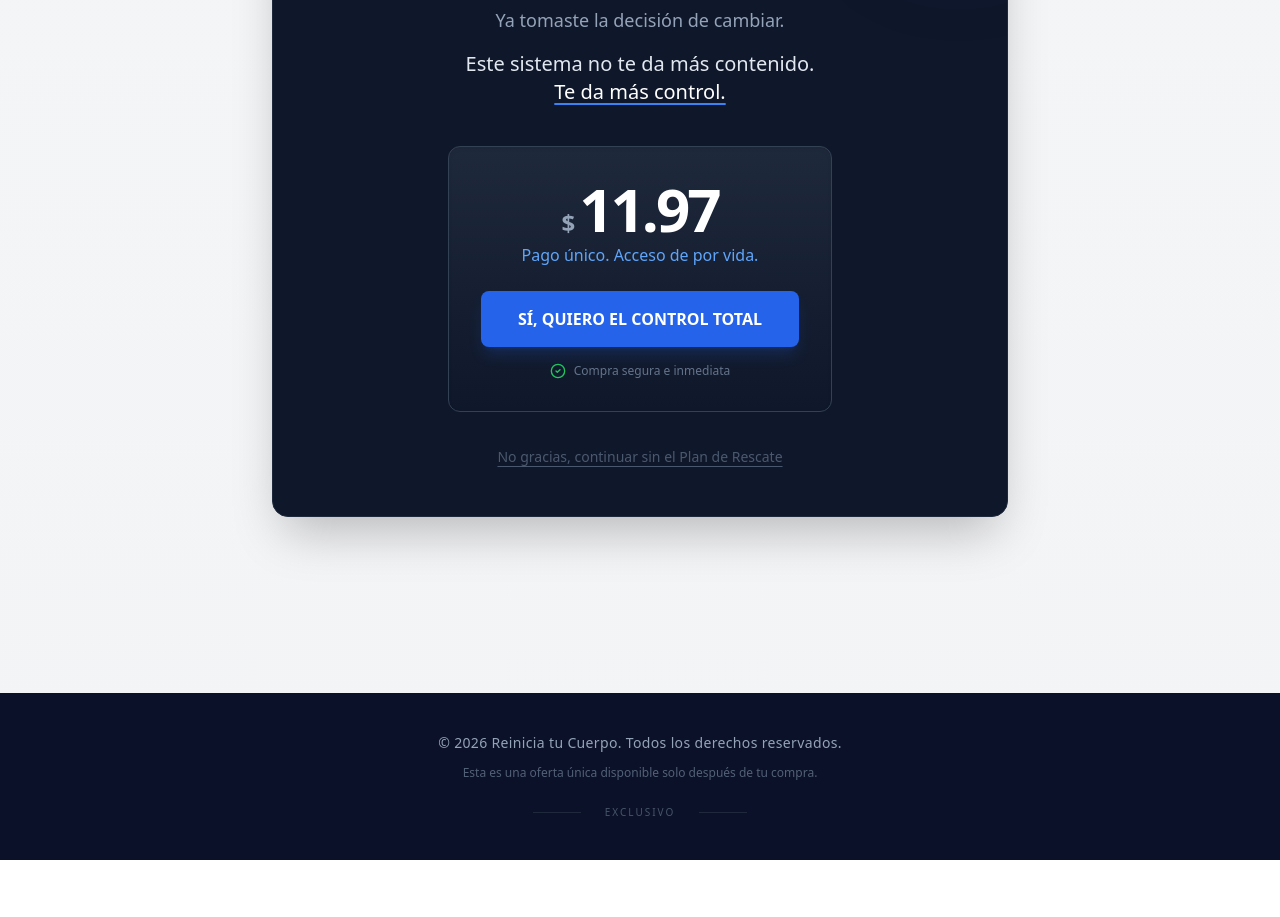
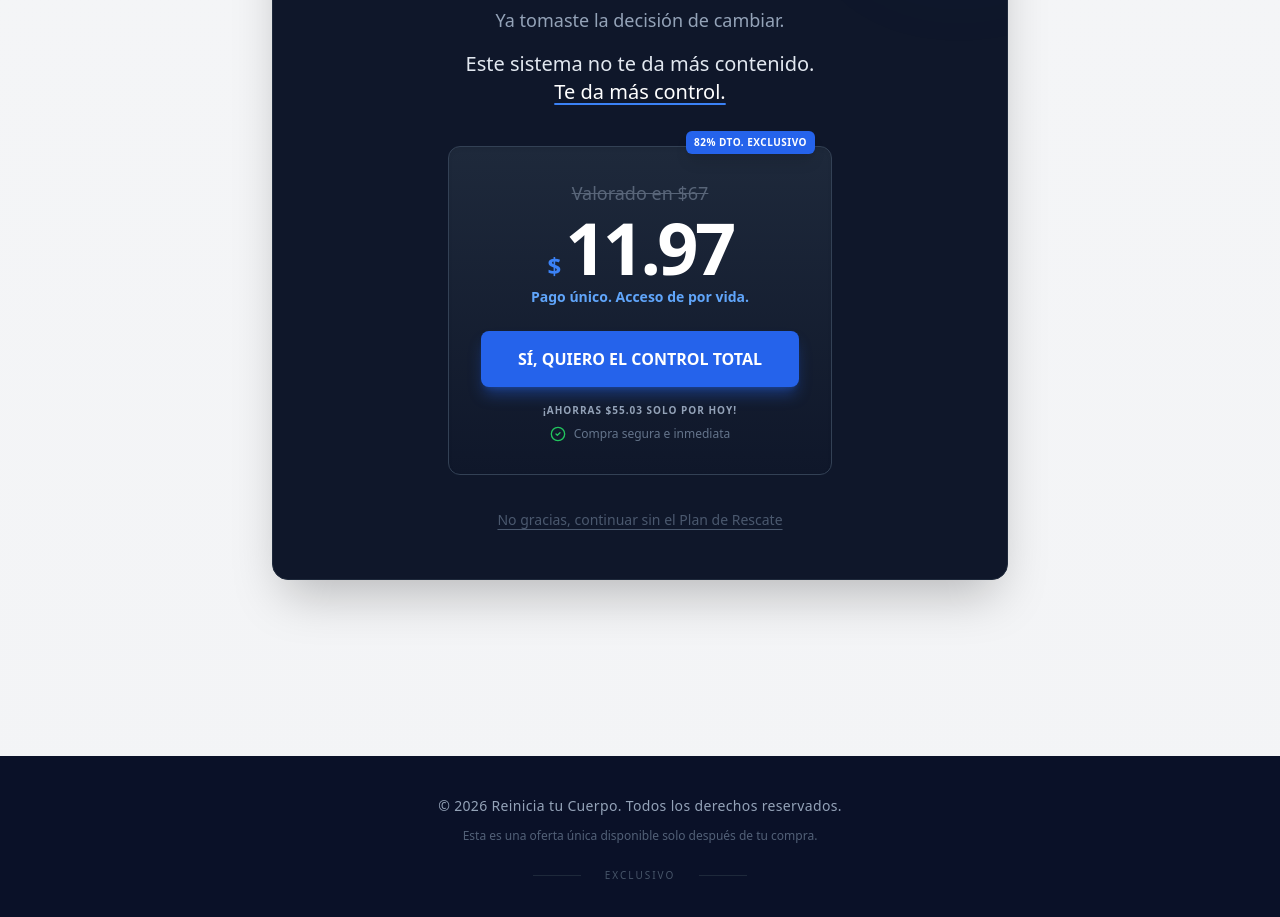
Before and after one commit to iambraightondev/upsell-sales-page, a React (Vite) app: page / in a window 1280 px wide. Shown: the part 4780-5697 px from the top of the page. Before the commit the page ends 5640 px from the top, so only its background shows below. Built offline with nearby package versions, Linux system fonts and the light colour scheme.

Commit message:
add price

```diff
--- a/src/components/Closing.tsx
+++ b/src/components/Closing.tsx
@@ -38,24 +38,42 @@ export function Closing() {
           </div>
 
           {/* Card del Precio */}
-          <div className="mx-auto inline-flex flex-col items-center justify-center p-8 bg-gradient-to-b from-slate-800 to-slate-900 border border-slate-700 rounded-xl shadow-inner w-full max-w-sm">
+          <div className="relative mx-auto inline-flex flex-col items-center justify-center p-8 bg-gradient-to-b from-slate-800 to-slate-900 border border-slate-700 rounded-xl shadow-inner w-full max-w-sm">
+
+            {/* Badge de Descuento Flotante */}
+            <div className="absolute -top-4 right-4 bg-blue-600 text-white text-[10px] font-bold px-2 py-1 rounded-md shadow-lg tracking-wider">
+              82% DTO. EXCLUSIVO
+            </div>
+
+            {/* Precio Anterior Tacho */}
+            <div className="flex items-center gap-2 mb-1 opacity-50">
+              <span className="text-slate-400 line-through text-lg font-medium">Valorado en $67</span>
+            </div>
+
+            {/* Precio Actual */}
             <div className="flex items-baseline gap-1 mb-1">
-              <span className="text-2xl font-bold text-slate-400">$</span>
-              <span className="text-6xl font-black text-white tracking-tighter">11.97</span>
+              <span className="text-2xl font-bold text-blue-500">$</span>
+              <span className="text-7xl font-black text-white tracking-tighter">11.97</span>
             </div>
-            <p className="text-blue-400 font-medium mb-6">Pago único. Acceso de por vida.</p>
+
+            <p className="text-blue-400 text-sm font-semibold mb-6">Pago único. Acceso de por vida.</p>
 
             <button
               onClick={handleAccept}
-              className="w-full py-4 px-6 bg-blue-600 hover:bg-blue-500 text-white font-bold rounded-lg transition-all transform hover:scale-[1.05] active:scale-[0.98] shadow-lg shadow-blue-600/20"
+              className="w-full py-4 px-6 bg-blue-600 hover:bg-blue-500 text-white font-extrabold rounded-lg transition-all transform hover:scale-[1.05] active:scale-[0.98] shadow-lg shadow-blue-600/40"
             >
               SÍ, QUIERO EL CONTROL TOTAL
             </button>
 
-            <p className="mt-4 text-xs text-slate-500 flex items-center gap-2">
-              <CheckCircle2 className="w-4 h-4 text-green-500" />
-              Compra segura e inmediata
-            </p>
+            <div className="mt-4 flex flex-col items-center gap-2">
+              <p className="text-[10px] text-slate-400 uppercase tracking-widest font-bold">
+                ¡Ahorras $55.03 solo por hoy!
+              </p>
+              <p className="text-xs text-slate-500 flex items-center gap-2">
+                <CheckCircle2 className="w-4 h-4 text-green-500" />
+                Compra segura e inmediata
+              </p>
+            </div>
           </div>
 
           {/* Opción de declinar integrada */}
```
